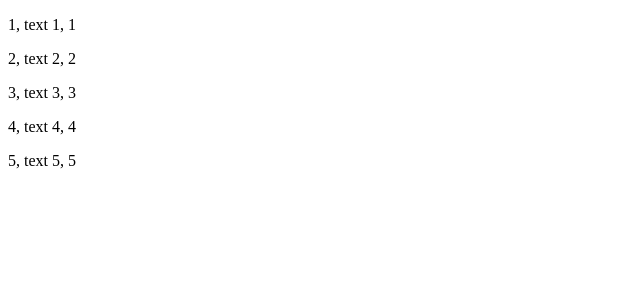
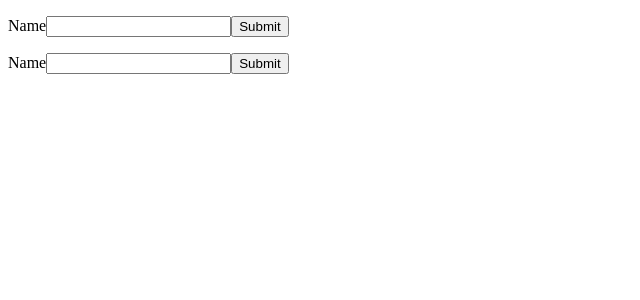
Before and after one commit to timh1203/react-redux-auth0-2019, a React (Create React App) app: page / in a window 1280 px wide. Shown: the top 300 px of the page, without its empty margins (0-640 px from the left). Built offline with nearby package versions, Linux system fonts and the light colour scheme.

Commit message:
Add forms

```diff
--- a/src/App.js
+++ b/src/App.js
@@ -1,11 +1,13 @@
 import React from 'react';
 import './app.css'
-import Arrays1 from './containers/Arrays1'
+import Forms1 from './containers/Forms1'
+import Forms2 from './containers/Forms2'
 
 function App() {
   return (
     <div className="App">
-      <Arrays1 />
+      <Forms1 />
+      <Forms2 />
     </div>
   );
 }
--- /dev/null
+++ b/src/containers/Forms1.js
@@ -0,0 +1,31 @@
+import React, { Component } from 'react'
+
+class Forms1 extends Component {
+  state = {
+    value: ''
+  }
+
+  onChange = e => {
+    this.setState({ value: e.target.value })
+  }
+
+  onSubmit = e => {
+    e.preventDefault()
+    console.log(this.state.value)
+  }
+
+  render() {
+    return (
+      <div>
+        <p>{this.state.value}</p>
+        <form onSubmit={this.onSubmit}>
+          <label>Name</label>
+          <input id="name" onChange={this.onChange} type="text" />
+          <button type="submit">Submit</button>
+        </form>
+      </div>
+    )
+  }
+}
+
+export default Forms1
--- /dev/null
+++ b/src/containers/Forms2.js
@@ -0,0 +1,38 @@
+import React, { Component } from 'react'
+
+class Forms2 extends Component {
+  constructor(props) {
+    super(props)
+    this.onChange = this.onChange.bind(this)
+    this.onSubmit = this.onSubmit.bind(this)
+    // This is legacy syntax which we might see in older codebases
+  }
+
+  state = {
+    value: ''
+  }
+
+  onChange(e) {
+    this.setState({ value: e.target.value })
+  }
+
+  onSubmit(e) {
+    e.preventDefault()
+    console.log(this.state.value)
+  }
+
+  render() {
+    return (
+      <div>
+        <p>{this.state.value}</p>
+        <form onSubmit={this.onSubmit}>
+          <label>Name</label>
+          <input id="name" onChange={this.onChange} type="text" />
+          <button type="submit">Submit</button>
+        </form>
+      </div>
+    )
+  }
+}
+
+export default Forms2
```
